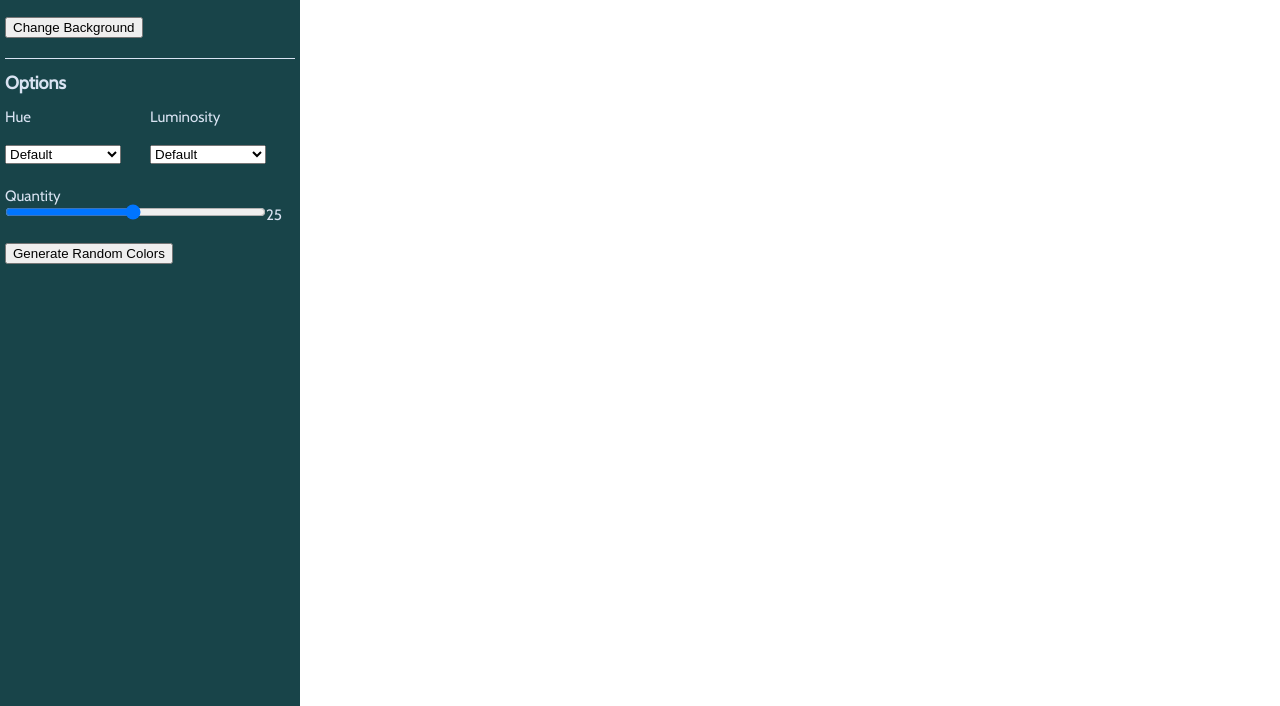
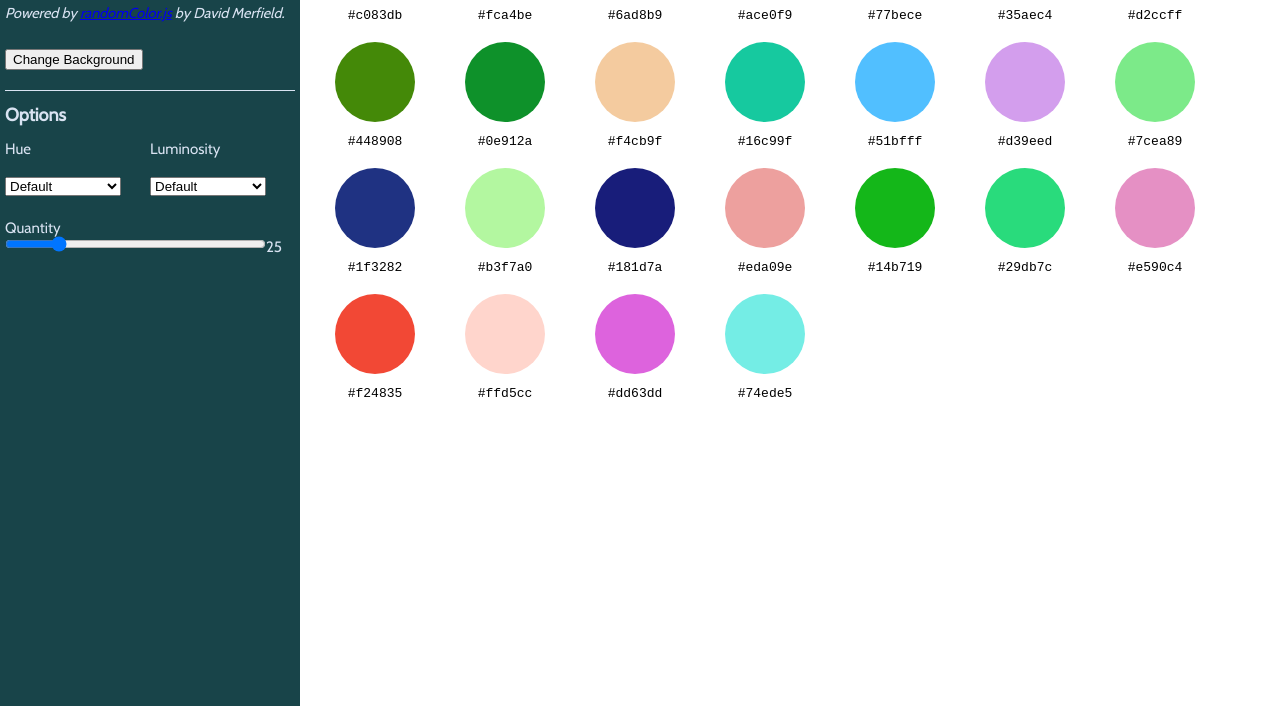
Before and after one commit to sdlambert/colors, a plain HTML site: page index.html in a window 1280 px wide. Shown: the part 94-800 px from the top of the page. Drawn offline with nearby package versions, Linux system fonts and the light colour scheme.

Commit message:
Generate colors on load, generate new colors when inputs change, increased color count

```diff
--- a/css/main.css
+++ b/css/main.css
@@ -84,6 +84,15 @@ h1, h2 {
 	font-size: 18px;
 	font-weight: bold;
 
+}
+
+p {
+	margin: .5em 0;
+}
+
+em {
+	font-style: italic;
+	font-size: .9em;
 }
 
 form {
@@ -180,6 +189,8 @@ input[type=range] {
 	display: none;
 }
 
+
+
 /* Tablet and Desktop Views */
 
 @media screen and (min-width:600px) {
--- a/index.html
+++ b/index.html
@@ -14,6 +14,7 @@
 			<div class="intro full">
 				<h1>Color Generator</h1>
 				<p>Generate random colors using the options below.</p>
+				<p><em>Powered by <a href="https://github.com/davidmerfield/randomColor">randomColor.js</a> by David Merfield.</em></p>
 				<button id="background" type="button" alt="Click here to change the background color of the options panel">Change Background</button>
 			</div>
 
@@ -40,6 +41,7 @@
 					<label for="luminosity">Luminosity</label><br>
 					<select id="luminosity" name="luminosity">
 						<option>Default</option>
+						<option value="bright">Bright</option>
 						<option value="light">Light</option>
 						<option value="dark">Dark</option>
 						<option value="random">Random</option>
@@ -49,8 +51,7 @@
 
 				<div class="input-element full range">
 					<label for="color-range">Quantity</label><br>
-					<input id="color-range" name="rndmRange" type="range" min="1" max="50" step="1"  value="25"><span id="range-label"></span><br>
-					<button id="color-generate" name="generate" type="button" alt="Click here to generate colors">Generate Random Colors</button>
+					<input id="color-range" name="rndmRange" type="range" min="1" max="128" step="1"  value="25"><span id="range-label"></span><br>
 				</div>
 			</div>
 		</form>
--- a/js/main.js
+++ b/js/main.js
@@ -8,12 +8,12 @@
 
 	// "Global" variables
 
-	var btnGenerate,         // button to generate colors
-	    btnChangeBackground, // button to change the background of the options
+	var btnChangeBackground, // button to change the background of the options
 	    rangeInput,          // how many different colors to generate
 	    hueInput,            // hue inputs (red, blue, etc.)
 	    luminosityInput,     // luminosity inputs (light, dark, etc.)
-	    masterSwatch;        // master template containing DOM nodes for swatches
+	    masterSwatch,        // master template containing DOM nodes for swatches
+	    colorArray = [];     // color array
 
 	/*
 	 * init() is called on load and grabs all of our primary inputs and
@@ -21,7 +21,6 @@
 	 */
 	function init() {
 
-		btnGenerate         = document.getElementById('color-generate');
 		btnChangeBackground = document.getElementById('background');
 		rangeInput          = document.getElementById('color-range');
 		hueInput            = document.getElementById('hue');
@@ -29,9 +28,11 @@
 
 		updateRangeValue();
 
-		btnGenerate.addEventListener('click', generateColors, false);
 		btnChangeBackground.addEventListener('click', updateBackground, false);
-		rangeInput.addEventListener('input', updateRangeValue, false);
+		rangeInput.addEventListener('input',updateRangeValue, false);
+		rangeInput.addEventListener('change', generateColors, false);
+		hueInput.addEventListener('change', generateColors, false);
+		luminosityInput.addEventListener('change', generateColors, false);
 
 		masterSwatch = createSwatch();
 	}
@@ -47,13 +48,15 @@
 
 		var fragment   = document.createDocumentFragment(),
 		    colorSpace = document.getElementById('color-space'),
-		    colorArray = [],
+		    rangeLbl   = document.getElementById('range-label'),
 		    colorObj   = {},
 		    hue,
 		    luminosity;
 
 		e.preventDefault();
 		removeChildren(colorSpace);
+
+		rangeLbl.innerHTML = rangeInput.value;
 
 		// parse hue and luminosity
 		if (hueInput.selectedIndex >= 1) {
@@ -153,5 +156,6 @@
 	}
 
 	window.addEventListener('load', init, false);
+	window.addEventListener('load', generateColors, false);
 
 })(window, document);
```
